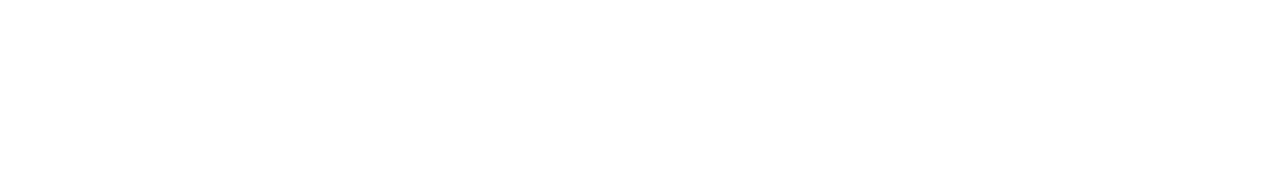
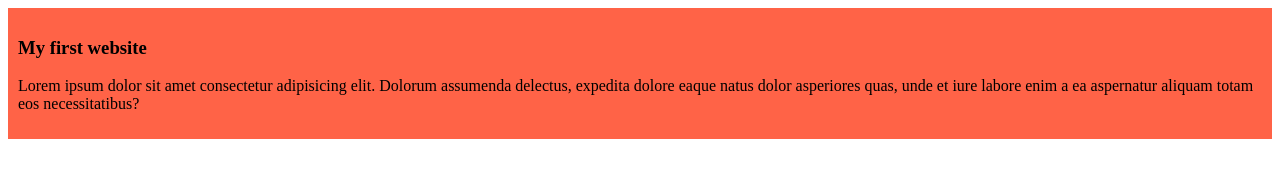
Before and after one commit to uddinsayeed912-spec/my-simple-website, a plain HTML site: page Index.html in a window 1280 px wide. Drawn offline with Linux system fonts and the light colour scheme.

Commit message:
added the first blog

```diff
--- a/Index.html
+++ b/Index.html
@@ -4,8 +4,12 @@
     <meta charset="UTF-8">
     <meta name="viewport" content="width=device-width, initial-scale=1.0">
     <title>My Simple Website</title>
+    <link rel="stylesheet" href="style/blog.css">
 </head>
 <body>
-
+    <div>
+        <h3>My first website</h3>
+        <p>Lorem ipsum dolor sit amet consectetur adipisicing elit. Dolorum assumenda delectus, expedita dolore eaque natus dolor asperiores quas, unde et iure labore enim a ea aspernatur aliquam totam eos necessitatibus?</p>
+    </div>
 </body>
 </html>
--- /dev/null
+++ b/style/blog.css
@@ -0,0 +1,4 @@
+div{
+    background-color: tomato;
+    padding: 10px;
+}
```
